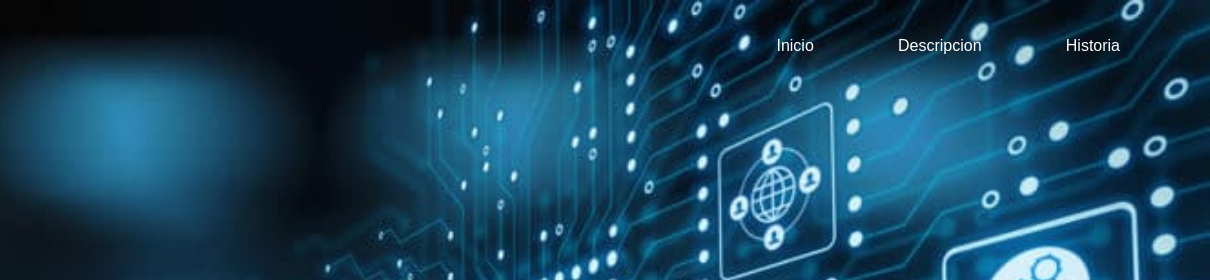
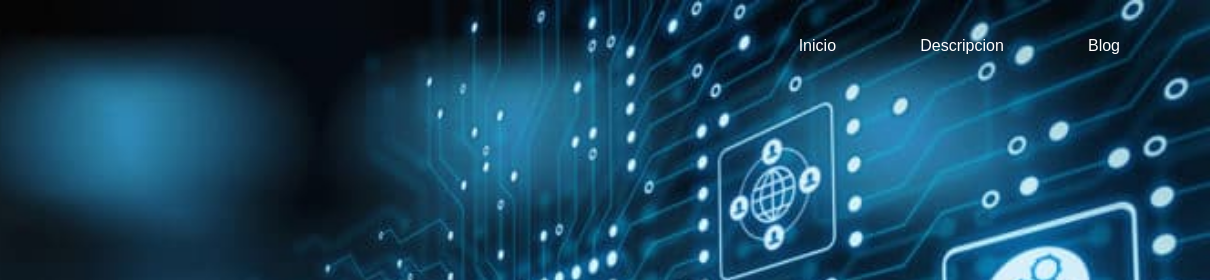
Before and after one commit to Victoria12M/Victoria---Presentacion, a plain HTML site: page index.html in a window 1280 px wide. Shown: the top 280 px of the page, 70-1280 px from the left. Drawn offline with nearby package versions, Linux system fonts and the light colour scheme.

Commit message:
cambio navbar

```diff
--- a/index.html
+++ b/index.html
@@ -25,7 +25,7 @@
                     <ul>
                         <li><a href="#">Inicio</a></li>
                         <li><a href="#">Descripcion</a></li>
-                        <li><a href="#">Historia</a></li>
+                        <li><a href="#">Blog</a></li>
                     </ul>
                 </div>
             </nav>
```
